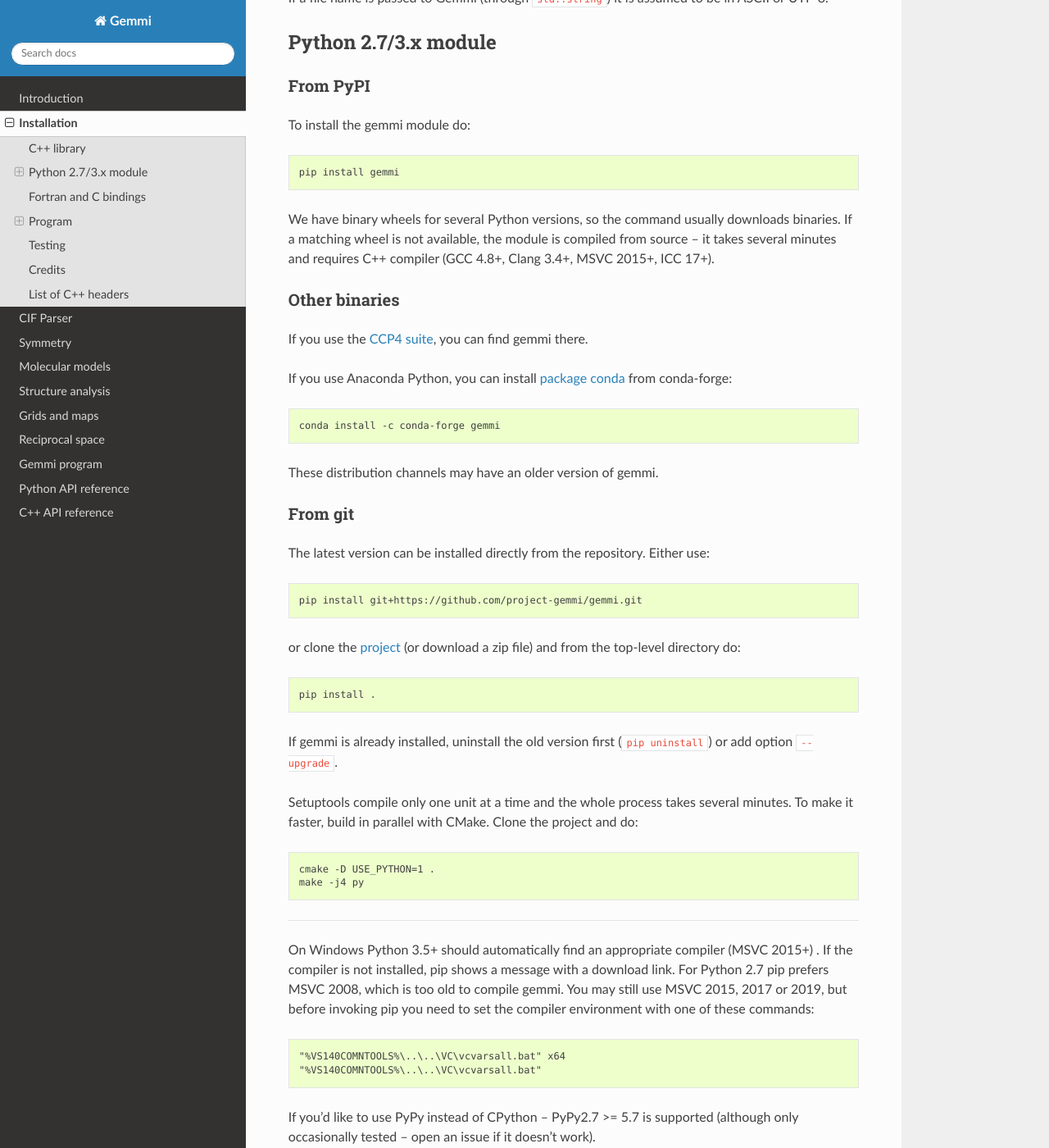
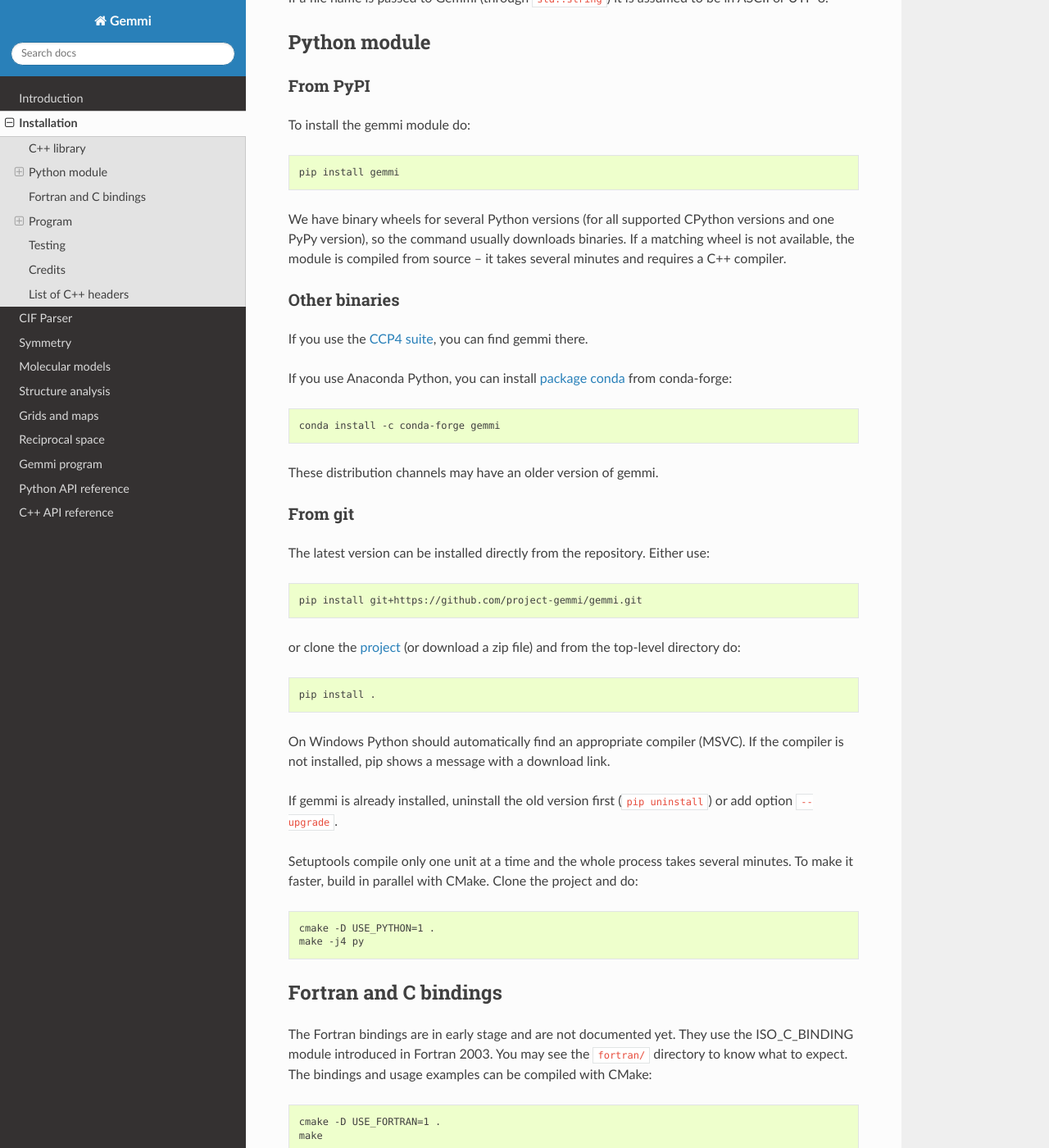
Before and after one commit to project-gemmi/gemmi, a Sphinx documentation site: the page built from docs/install.rst, in a window 1280 px wide and 1400 px high, scrolled down 459 px. Shown: the whole window at 82% size. Built offline with Sphinx 7.4.7 and the Read the Docs theme 2.0.0, drawn with Linux system fonts in a browser that asks for light colours; some of the changed text lies outside the part shown.

Commit message:
update install instructions
Don't write about long obsolete Python 2.7,
-std=c++11 is no longer necessary as most of the compilers use this or
later standard by default,
the latest pybind11 requires more recent compilers than the older ones.

```diff
--- a/docs/cif.rst
+++ b/docs/cif.rst
@@ -206,13 +206,12 @@
 .. code-block:: none
 
     git clone https://github.com/project-gemmi/gemmi.git
-    c++ -std=c++11 -Igemmi/include -O2 my_program.cpp
+    c++ -Igemmi/include -O2 my_program.cpp
 
 Python
 ------
 
-Python module for Python 2.7 and 3.x
-can be installed with pip, as described in the
+Python module can be installed with pip, as described in the
 :ref:`Installation <install_py>` section.
 After installation ``pydoc gemmi.cif`` should list all classes and methods.
 
@@ -1551,7 +1550,7 @@
 Examples
 ========
 
-The examples here use C++11 or Python 2.7/3.x.
+The examples here use C++11 or Python.
 Full working code code can be found in the examples__ directory.
 
 If you have the Python ``gemmi`` module installed you should also have
--- a/docs/install.rst
+++ b/docs/install.rst
@@ -23,7 +23,7 @@
 
 .. _install_py:
 
-Python 2.7/3.x module
+Python module
 ---------------------
 
 From PyPI
@@ -33,10 +33,11 @@
 
     pip install gemmi
 
-We have binary wheels for several Python versions, so the command
-usually downloads binaries. If a matching wheel is not available,
+We have binary wheels for several Python versions (for all supported CPython
+versions and one PyPy version), so the command usually downloads binaries.
+If a matching wheel is not available,
 the module is compiled from source -- it takes several minutes
-and requires C++ compiler (GCC 4.8+, Clang 3.4+, MSVC 2015+, ICC 17+).
+and requires a C++ compiler.
 
 Other binaries
 ~~~~~~~~~~~~~~
@@ -74,21 +78,6 @@
 
     cmake -D USE_PYTHON=1 .
     make -j4 py
-
-----
-
-On Windows Python 3.5+ should automatically find an appropriate compiler
-(MSVC 2015+) . If the compiler is not installed, pip shows a message
-with a download link.
-For Python 2.7 pip prefers MSVC 2008, which is too old to compile gemmi.
-You may still use MSVC 2015, 2017 or 2019, but before invoking pip you need to
-set the compiler environment with one of these commands::
-
-    "%VS140COMNTOOLS%\..\..\VC\vcvarsall.bat" x64
-    "%VS140COMNTOOLS%\..\..\VC\vcvarsall.bat"
-
-If you'd like to use PyPy instead of CPython -- PyPy2.7 >= 5.7 is supported
-(although only occasionally tested -- open an issue if it doesn't work).
 
 Fortran and C bindings
 ----------------------
```
Also changed, not shown: other parts of docs/install.rst (+4 -1 lines), README.md (+1 -1 lines).
